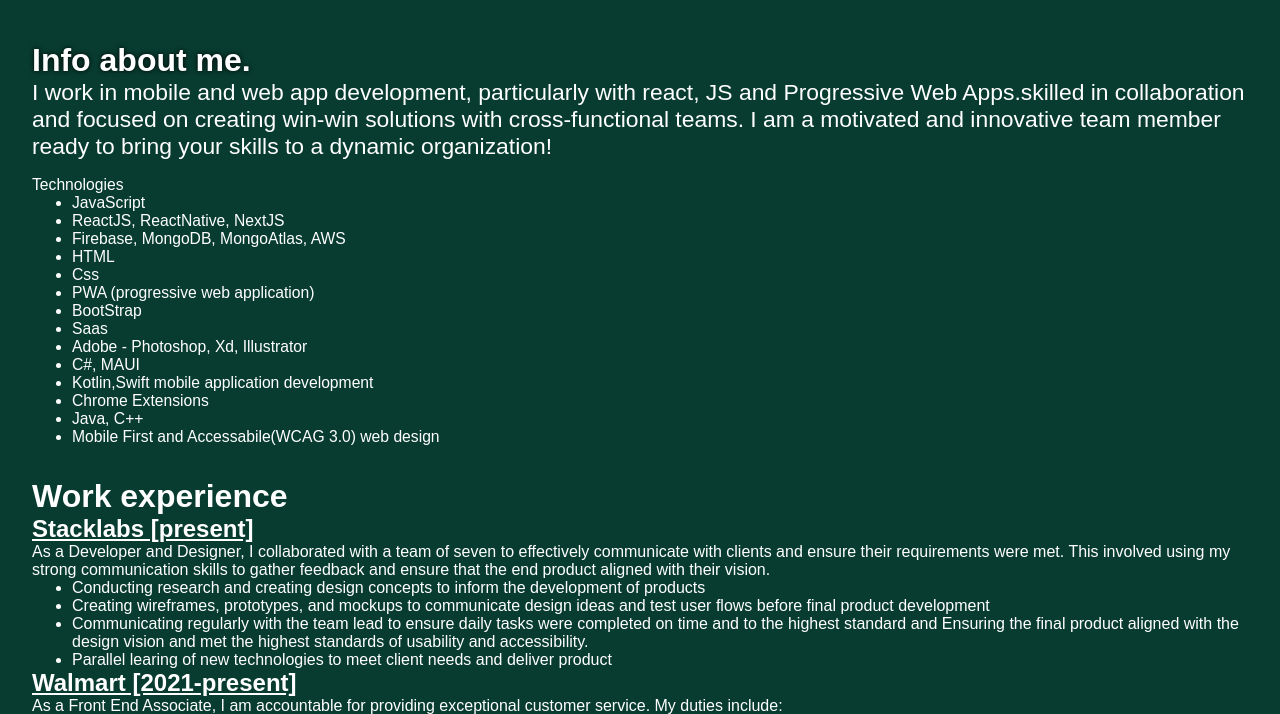
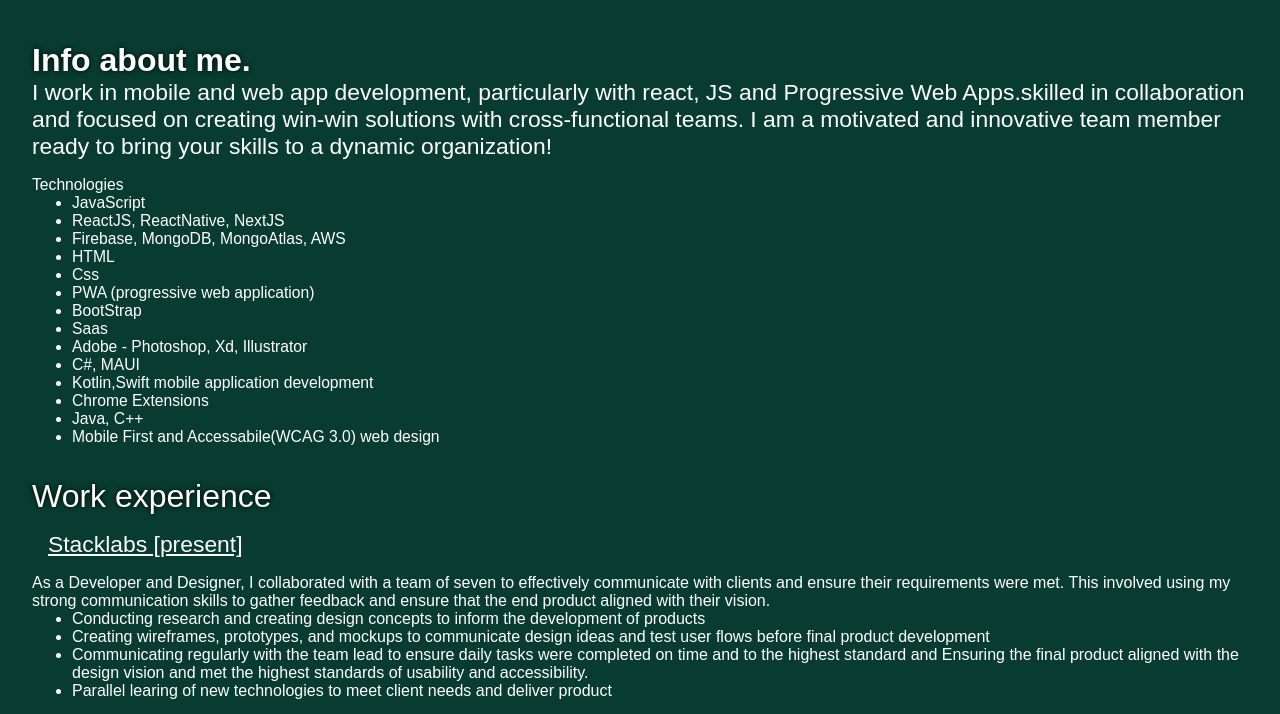
Before and after one commit to CharanSeri/portFolio_Website, a plain HTML site: page aboutPage.html in a window 1280 px wide. Shown: the part 86-800 px from the top of the page. Drawn offline with Linux system fonts and the light colour scheme.

Commit message:
added text classes

```diff
--- a/aboutPage.html
+++ b/aboutPage.html
@@ -57,9 +57,9 @@
         </ul>
       </div>
       <div class="experience">
-        <h1>Work experience </h1>
+        <div class="title">Work experience </div>
         <div class="stacklabs">
-          <h2 style="text-decoration: underline">Stacklabs [present]</h2>
+          <div class="content" style="text-decoration: underline">Stacklabs [present]</div>
           <p>
             As a Developer and Designer, I collaborated with a team of seven to
             effectively communicate with clients and ensure their requirements
@@ -89,7 +89,7 @@
           </ul>
         </div>
         <div class="walmart">
-          <h2 style="text-decoration: underline">Walmart [2021-present]</h2>
+          <div class="content" style="text-decoration: underline">Walmart [2021-present]</div>
           <p>
             As a Front End Associate, I am accountable for providing exceptional
             customer service. My duties include:
@@ -105,7 +105,7 @@
           </ul>
         </div>
         <div class="bridgesoft">
-          <h2 style="text-decoration: underline">BridgeSoft [2020-2021]</h2>
+          <div class="content" style="text-decoration: underline">BridgeSoft [2020-2021]</div>
           <p>
             As a Trainee Associate Developer, I work under the guidance of
             experienced 'Sail Point' professionals. My responsibilities include:
--- a/main.css
+++ b/main.css
@@ -135,6 +135,10 @@ header {
   font-size: var(--title);
   text-shadow: 0 0 5px black;
 }
+.content {
+  margin: 1rem;
+  font-size: var(--subtitle);
+}
 .intro {
   font-size: var(--subtitle);
 }
```
